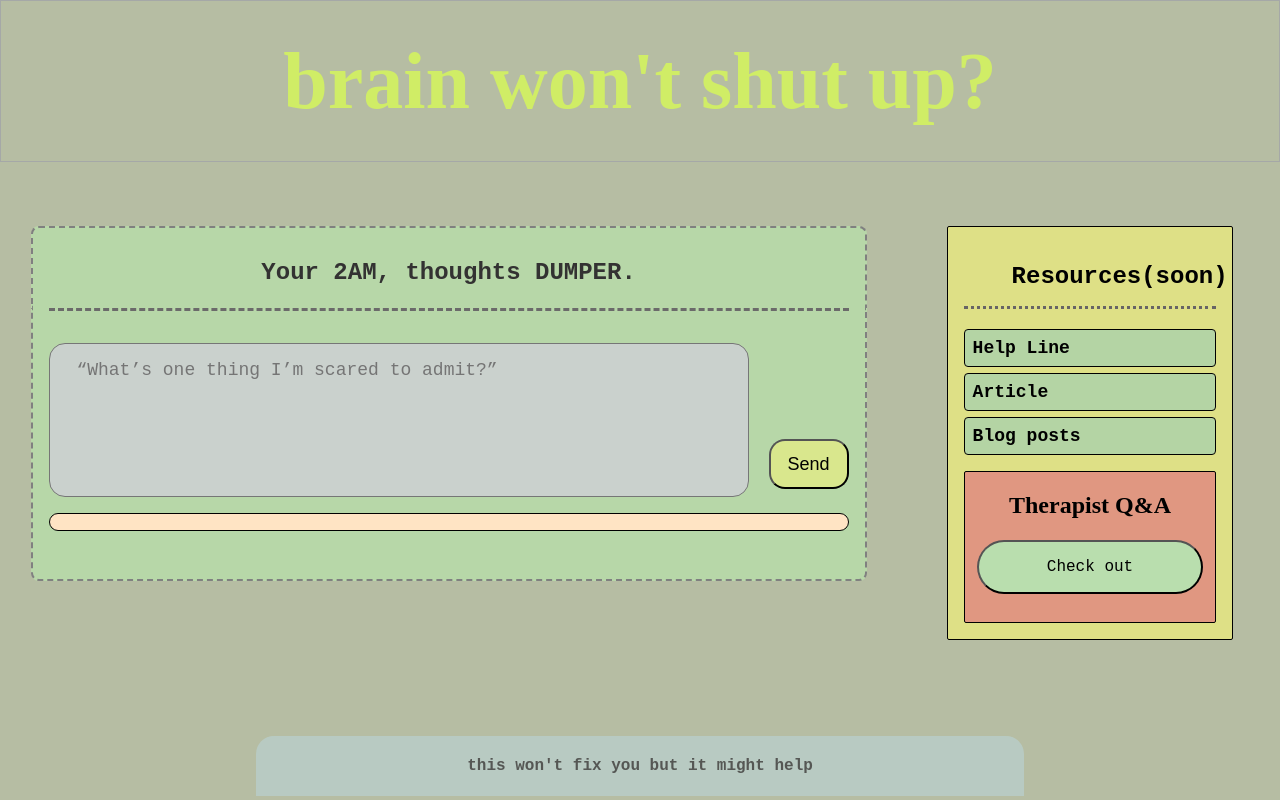
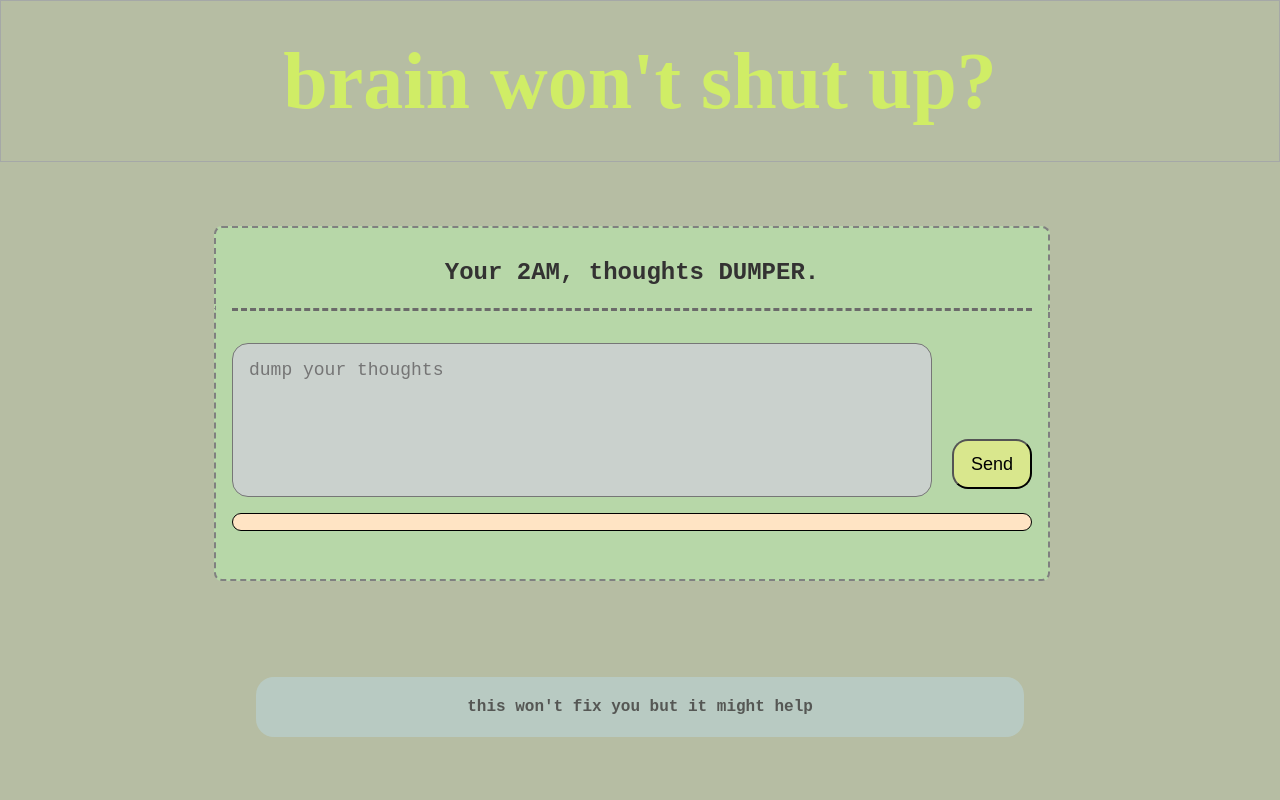
Before and after one commit to Banshal-Yadav/late-night-thought-dump, a React (Vite) app: page / in a window 1280 px wide. Built offline with nearby package versions, Linux system fonts and the light colour scheme.

Commit message:
remove: remove resource section for now, might add it later

```diff
--- a/src/App.jsx
+++ b/src/App.jsx
@@ -1,7 +1,7 @@
 import './App.css'
 import { HeroSection } from './HeroSection/Hero'
 import { Footer } from './footer/Footer'
-import { MainBody } from './main/MainBody'
+import { MainBody } from './main-body/MainBody'
 function App() {
 
   return (
--- a/src/Input-component/TakeInput.jsx
+++ b/src/Input-component/TakeInput.jsx
@@ -7,24 +7,6 @@ export const TakeInput = () => {
     const [inputValue, setInputValue] = useState("");
     const [aiResponse, setAiResponse] = useState("");
     const [isLoading, setIsLoading] = useState(false)
-
-    const placeholderText = [
-        " “What’s one thing that’s been haunting me?” ",
-        " “What’s one thing I’m scared to admit?” ",
-        "  “If free will doesn't exist, does it even matter how i live my life” ",
-        " “What’s one thing I wish I could say to my parents?” ",
-        "  “everyone around me has it figured out, why don't” ",
-        "  “parents asking about my future and i genuinely have no answer” ",
-        "  “quarter life crisis at 3am wondering if any of this leads somewhere” "
-    ];
-
-
-    // choose quotes randomly for placeholder
-    // calculate placeholder quote once
-    const placeholder = useMemo(() => {
-        const randomIndex = Math.floor(Math.random() * placeholderText.length);
-        return placeholderText[randomIndex];
-    }, [] );
 
 
     const handleChange = (e) => {
@@ -59,12 +41,12 @@ export const TakeInput = () => {
                 value={inputValue}
                 onChange={handleChange}
                 className={styles.form_input}
-                placeholder={placeholder}
+                placeholder="dump your thoughts"
                 />
             <button className={styles.custom_button} type="submit">Send</button>
         </form>
 
-        {/* ai response */}
+        {/* ai response  and locading text*/}
         {isLoading && <div>thinking...</div>}
         {!isLoading && <div className={styles.ai_response}>
             <ReactMarkdown >{aiResponse}</ReactMarkdown>
--- a/src/Style.module.css
+++ b/src/Style.module.css
@@ -123,71 +123,6 @@
 }
 
 
-.resource_heading{
-    padding-bottom: 0.5rem;
-    padding: 0rem 3rem 1rem 3rem;
-    background-color: transparent;
-    border-bottom: 3px dotted rgb(103, 101, 101);
-     font-family: 'Courier New', Courier, monospace;
-
-}
-
-.resource_wrapper {
-    padding: 1rem;
-    background-color: rgb(222, 224, 134);
-    height: fit-content;
-    border: 1px  solid black ;
-    border-radius: 2px;
-    max-width: 20%;
-}
-.resource_options {
-    background-color: rgb(180, 212, 164);
-    border: 1px solid black;
-    font-family: 'Courier New', Courier, monospace;
-    font-size: 18px;
-    font-weight: bold;
-    border-radius: 4px;
-    display: flex;
-    margin: 6px 0 0 0;
-    height: 20px;
-    max-width: 100%;
-    padding: 0.5rem;
-    text-align: left;
-    align-items: center;
-    transition: 0.1s ease-in-out;
-}
-
-.resource_options:hover {
-    background-color: rgb(109, 223, 249);
-    border-radius: 8px;
-}
-
-.feedback {
-    margin-top: 1rem;
-    padding: 0rem;
-    background-color: rgb(224, 151, 129);
-    max-width: 100%;
-    height: 150px;
-    border: 1px  solid black ;
-    border-radius: 2px;
-}
-
-.qna_button {
-    background-color:rgb(185, 222, 174);
-    padding: 1rem;
-    margin:  1rem 0 1rem 0;
-    border-radius: 5rem;
-    width: 90%;
-    font-family:monospace;
-    font-size: 1rem;
-    font-weight: 400;
-}
-
-.qna_button:hover {
-    background-color:rgb(204, 202, 202);
-}
-
-
 
 /* form styles */
 .form_input {
@@ -239,19 +174,10 @@
     font-weight: 900;
     font-family: 'Courier New', Courier, monospace;
     margin: 0% 20% 0 20%;
-    border-radius: 18px 18px 0 0 ;
+    border-radius: 18px 18px 18px 18px ;
     background-color: rgba(186, 214, 222, 0.52);
     height: 60px;
 }
-
-
-
-
-
-
-
-
-
 
 
 
--- a/src/main/MainBody.jsx
+++ b/src/main-body/MainBody.jsx
@@ -1,6 +1,5 @@
 import styles from "../Style.module.css"
 import { InputContainer } from "../Input-component/InputContainer"
-import { Resource } from "../resources/Resource"
 import { PgHeading } from "../Headings/PgHeading"
 
 export const MainBody = () => {
@@ -10,12 +9,6 @@ export const MainBody = () => {
                 <PgHeading text="Your 2AM, thoughts DUMPER." />
                 <InputContainer />
             </div>
-            <Resource
-                heading="Resources(soon)"
-                resource_one="Help Line"
-                resource_two="Article"
-                resource_three="Blog posts"
-            />
         </div>
     )
 }
--- a/src/resources/Resource.jsx
+++ /dev/null
@@ -1,34 +0,0 @@
-import styles from  "../Style.module.css"
-export const Resource = ({heading, resource_one,resource_two, resource_three }) => {
-    return(
-
-        <>
-            <div  className={styles.resource_wrapper}>
-            <h2 className={styles.resource_heading} >{heading}</h2>
-            <div
-            onClick={() => console.log("You opened ", {resource_one})}
-            className={styles.resource_options}  >{resource_one}</div>
-
-            <div
-            onClick={() => console.log("You opened ", {resource_two})}
-            className={styles.resource_options}  >{resource_two}</div>
-
-            <div
-            onClick={() => console.log("You opened ", {resource_three})}
-            className={styles.resource_options}  >{resource_three}</div>
-         <Feedback />
-        </div>
-
-        </>
-    )
-}
-
-export const Feedback = () => {
-    return(
-        <div className={styles.feedback}>
-            <h2 style={{backgroundColor: "transparent",marginBottom: "5px"}} >Therapist Q&A</h2>
-
-            <button className={styles.qna_button} >Check out</button>
-        </div>
-    )
-}
```
